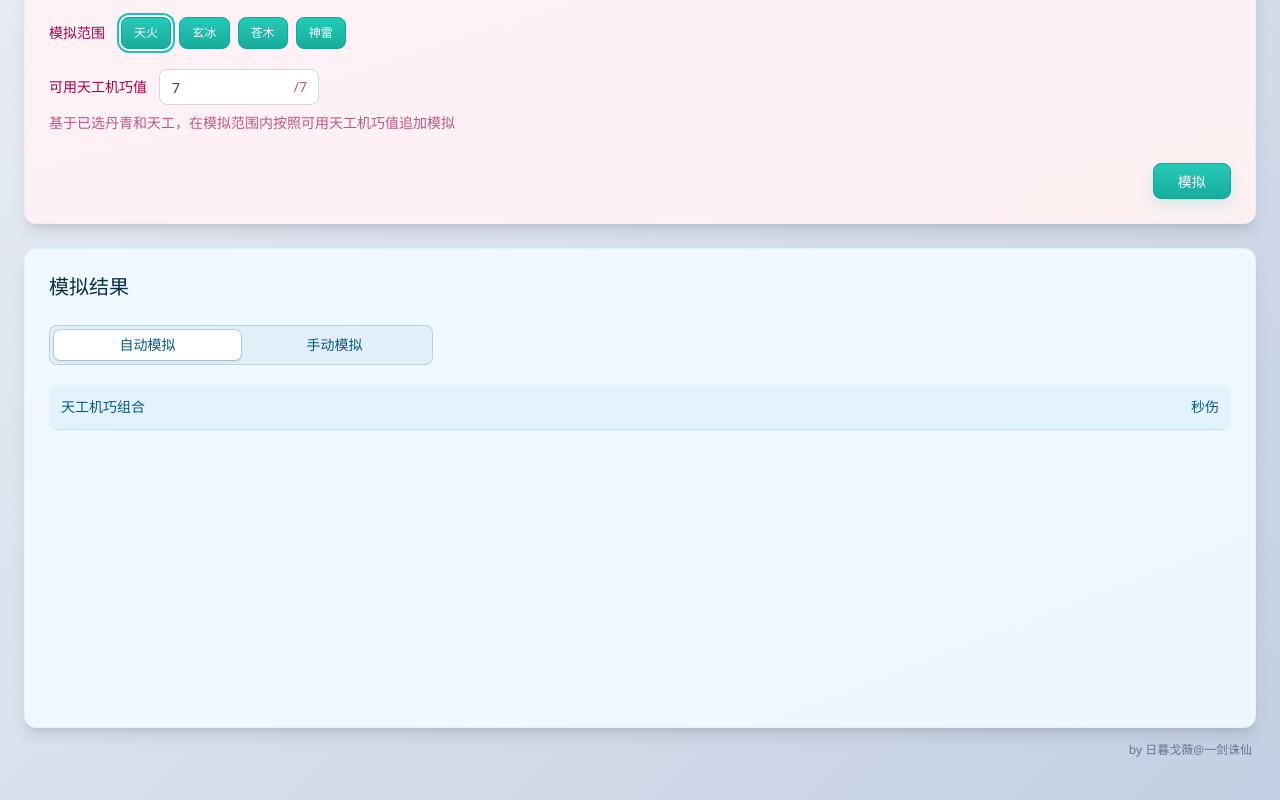
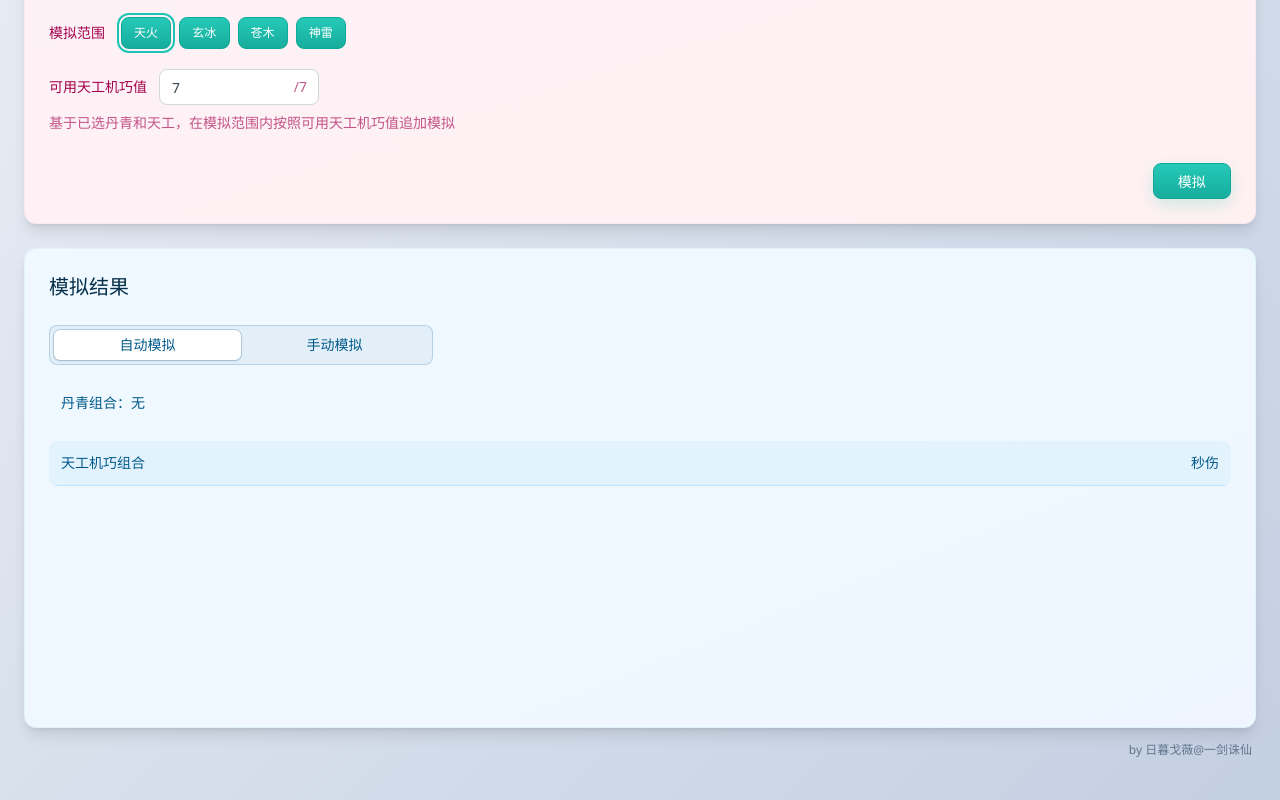
Before and after one commit to AzedL/DanQingSimulator, a React (Vite) app: page / in a window 1280 px wide. Shown: the part 866-1666 px from the top of the page. Built offline with nearby package versions, Linux system fonts and the light colour scheme.

Commit message:
feat: 记录并显示自动模拟使用的丹青组合

```diff
--- a/src/App.tsx
+++ b/src/App.tsx
@@ -154,6 +154,9 @@ function App() {
         autoMockCurrent={autoMock.autoMockCurrent}
         setAutoMockCurrent={autoMock.setAutoMockCurrent}
         autoMockResult={autoMock.autoMockResult}
+        autoMockDanQingCombination={
+          autoMock.autoMockDanQingCombination
+        }
         onAutoMockResultDoubleClick={(cards, skillGroup) => {
           simulation.applyAutoMockResult(cards, skillGroup)
           setCurrentTabResult('mock')
--- a/src/components/panels/ResultPanel.tsx
+++ b/src/components/panels/ResultPanel.tsx
@@ -21,6 +21,7 @@ interface Props {
   autoMockCurrent: number
   setAutoMockCurrent: (index: number) => void
   autoMockResult: AutoMockViewItem[]
+  autoMockDanQingCombination: string
   onAutoMockResultDoubleClick: (
     cards: CardOptions[],
     skillGroup: CardGroup,
@@ -72,6 +73,15 @@ export default function ResultPanel(props: Props) {
       )}
       {isAutoMockResult && (
         <>
+          <div className="overflow-hidden px-3 py-1.5 text-sky-800">
+            <p
+              className="h-6 truncate whitespace-nowrap text-sm leading-6"
+              title={`丹青组合：${props.autoMockDanQingCombination || '无'}`}
+            >
+              <span className="font-medium">丹青组合：</span>
+              {props.autoMockDanQingCombination || '无'}
+            </p>
+          </div>
           {props.autoMockLengthOverflow && (
             <div className="px-3">
               <span className="font-medium text-red-500">{lang.overflow}</span>
--- a/src/features/autoMock/useAutoMock.ts
+++ b/src/features/autoMock/useAutoMock.ts
@@ -2,6 +2,7 @@ import { useEffect, useMemo, useRef, useState } from 'react'
 import type { CardId, CardOptions, CoreOptions } from '@/kernel'
 import { toInt } from '@/kernel/utils/math'
 import {
+  danQingList,
   lingYunList,
   skillList,
   type CardGroup,
@@ -23,6 +24,9 @@ const cardNames = new Map(
   ]),
 )
 const skillIds = new Set(skillList.map((card) => card.value))
+const danQingNames = new Map(
+  danQingList.map((card) => [card.value, card.label]),
+)
 
 export interface AutoMockViewItem {
   cards: string
@@ -40,10 +44,15 @@ export function useAutoMock(
     useState(false)
   const [autoMockCurrent, setAutoMockCurrent] = useState(0)
   const [items, setItems] = useState<AutoMockItem[]>([])
+  const [
+    autoMockDanQingCombination,
+    setAutoMockDanQingCombination,
+  ] = useState('')
   const [isAutoMockRunning, setIsAutoMockRunning] = useState(false)
   const workerRef = useRef<Worker | null>(null)
   const requestIdRef = useRef(0)
   const onDoneRef = useRef<(() => void) | undefined>(undefined)
+  const pendingDanQingCombinationRef = useRef('')
 
   const autoMockResult = useMemo<AutoMockViewItem[]>(
     () =>
@@ -96,6 +105,9 @@ export function useAutoMock(
       setAutoMockLengthOverflow(message.overflow)
       setItems(message.items)
       setAutoMockCurrent(0)
+      setAutoMockDanQingCombination(
+        pendingDanQingCombinationRef.current,
+      )
       onDoneRef.current?.()
       onDoneRef.current = undefined
     }
@@ -113,6 +125,13 @@ export function useAutoMock(
     const requestId = requestIdRef.current + 1
     requestIdRef.current = requestId
     onDoneRef.current = onDone
+    pendingDanQingCombinationRef.current = coreOptions.cards
+      .filter((card) => danQingNames.has(card.id))
+      .map(
+        (card) =>
+          `${danQingNames.get(card.id)}${card.level}级`,
+      )
+      .join(' + ')
     setIsAutoMockRunning(true)
     worker.postMessage({
       requestId,
@@ -132,6 +151,7 @@ export function useAutoMock(
     autoMockCurrent,
     setAutoMockCurrent,
     autoMockResult,
+    autoMockDanQingCombination,
     isAutoMockRunning,
     execAutoMock,
   }
```
